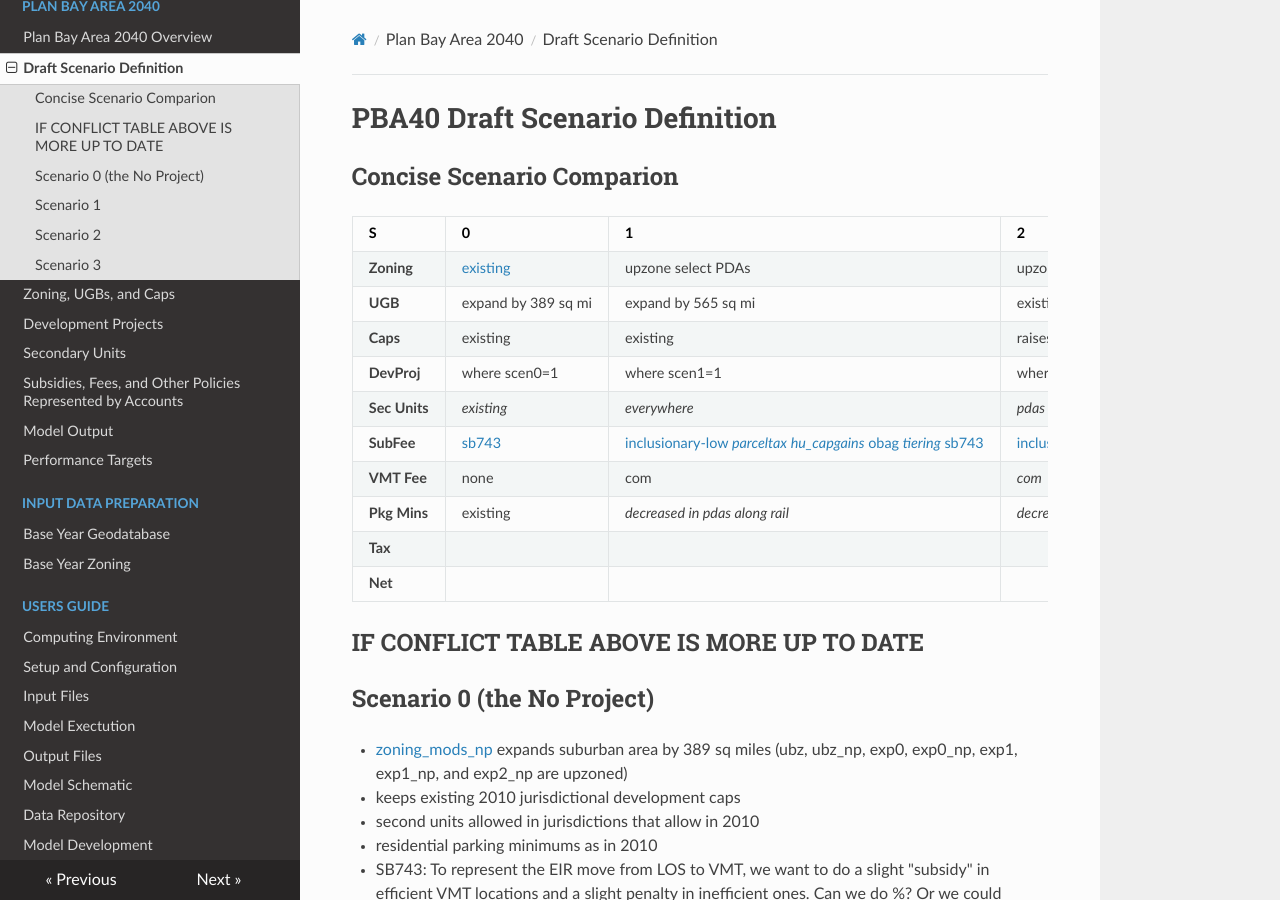
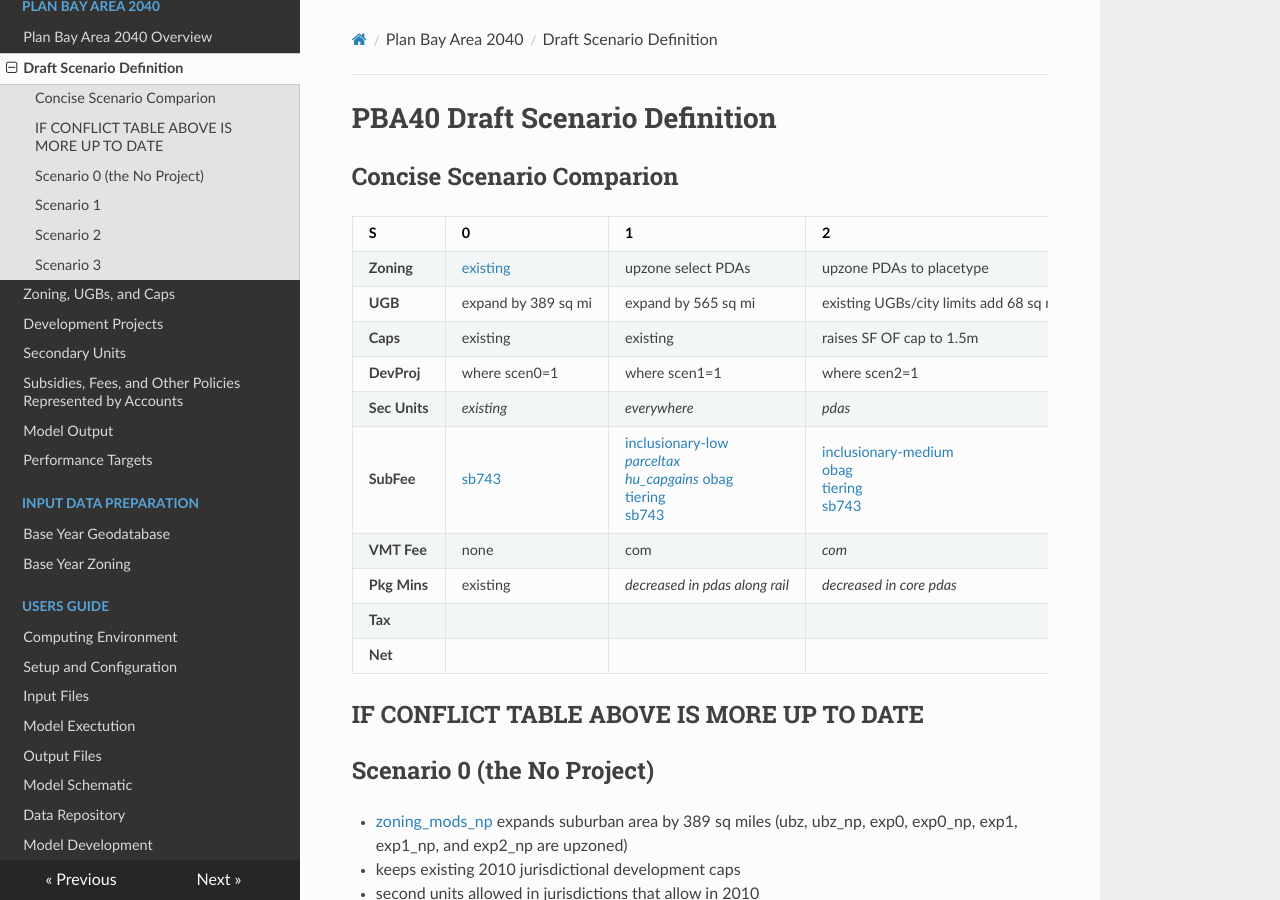
Before and after one commit to BayAreaMetro/baus_docs2, an MkDocs documentation site: the page built from docs/pba40/scenarios_def_pba40.md, in a window 1280 px wide and 900 px high. Built offline with MkDocs 1.6.1, drawn with Linux system fonts in a browser that asks for light colours; nearby versions of some CDN libraries; old or Windows-style settings are respelled for this version of MkDocs.

Commit message:
Update scenarios_def_pba40.md

```diff
--- a/docs/pba40/scenarios_def_pba40.md
+++ b/docs/pba40/scenarios_def_pba40.md
@@ -9,7 +9,7 @@
 **Caps** | existing | existing | raises SF OF cap to 1.5m | drops SF OF cap
 **DevProj** | where scen0=1 | where scen1=1 | where scen2=1 | where scen3=1
 **Sec Units** | *existing* | *everywhere* | *pdas* | *in big 3*
-**SubFee** | [sb743](accounts_pba40.md#sb743) | [inclusionary-low](accounts_pba40.md#inclusionary-zoning-low) [*parceltax*](accounts_pba40.md#parcel-tax) [*hu_capgains*](accounts_pba40.md#housing-capital-gains-tax) [obag](accounts_pba40.md#obag) [*tiering*](accounts_pba40.md#ceqa-tiering) [sb743](accounts_pba40.md#sb743) | [inclusionary-medium](accounts_pba40.md#inclusionary-zoning-medium) [obag](accounts_pba40.md#obag) [*tiering*](accounts_pba40.md#ceqa-tiering) [sb743](accounts_pba40.md#sb743) | [inclusionary-high](accounts_pba40.md#inclusionary-zoning-high) [obag](accounts_pba40.md#obag) [*tiering*](accounts_pba40.md#ceqa-tiering) [sb743](accounts_pba40.md#sb743)
+**SubFee** | [sb743](accounts_pba40.md#sb743) | [inclusionary-low](accounts_pba40.md#inclusionary-zoning-low)<br> [*parceltax*](accounts_pba40.md#parcel-tax) <br> [*hu_capgains*](accounts_pba40.md#housing-capital-gains-tax) [obag](accounts_pba40.md#obag) <br> [tiering](accounts_pba40.md#ceqa-tiering) <br> [sb743](accounts_pba40.md#sb743) | [inclusionary-medium](accounts_pba40.md#inclusionary-zoning-medium) <br> [obag](accounts_pba40.md#obag) <br>  [tiering](accounts_pba40.md#ceqa-tiering) <br> [sb743](accounts_pba40.md#sb743) | [inclusionary-high](accounts_pba40.md#inclusionary-zoning-high) <br> [obag](accounts_pba40.md#obag) <br> [tiering](accounts_pba40.md#ceqa-tiering) <br> [sb743](accounts_pba40.md#sb743)
 **VMT Fee** | none | com | *com* | [res](accounts_pba40.md#vmt-fees)
 **Pkg Mins** | existing | *decreased in pdas along rail* | *decreased in core pdas* | *decreased in big 3 and neighbors*
 **Tax** |  |  | | *land value tax in big 3 and neighbors*
```
